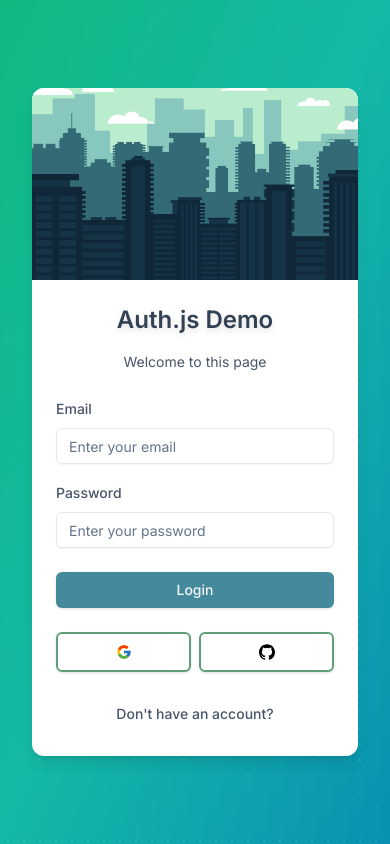
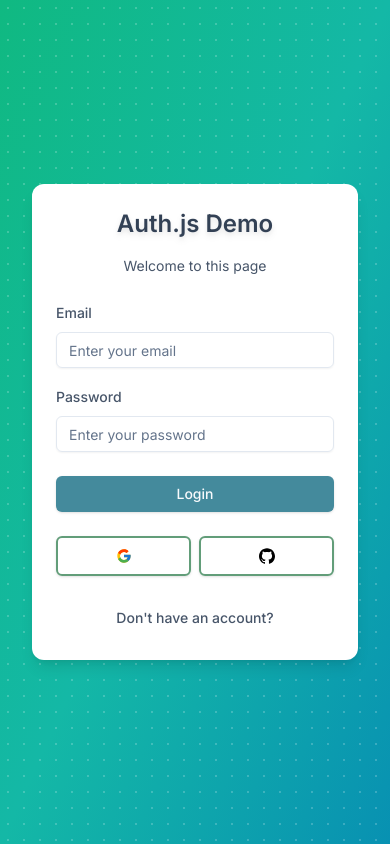
Before and after one commit to neilivanorencia/auth-js-demo, a Next.js app: page /login in a window 390 px wide. Built offline with nearby package versions, Linux system fonts and the light colour scheme.

Commit message:
Improve layout for smaller devices

```diff
--- a/components/auth/card-wrapper.tsx
+++ b/components/auth/card-wrapper.tsx
@@ -27,7 +27,7 @@ export const CardWrapper = ({
 }: CardWrapperProps) => {
   return (
     <Card className="mx-8 flex w-[800px] flex-col rounded-xl border-none shadow-lg outline-none transition duration-500 ease-in-out hover:shadow-2xl md:flex-row">
-      <div className="relative h-48 w-full md:h-auto md:w-1/2">
+      <div className="relative h-48 w-full md:h-auto md:w-1/2 sm:block hidden">
         <Image
           src="/city-background.png"
           alt="City Background"
```
